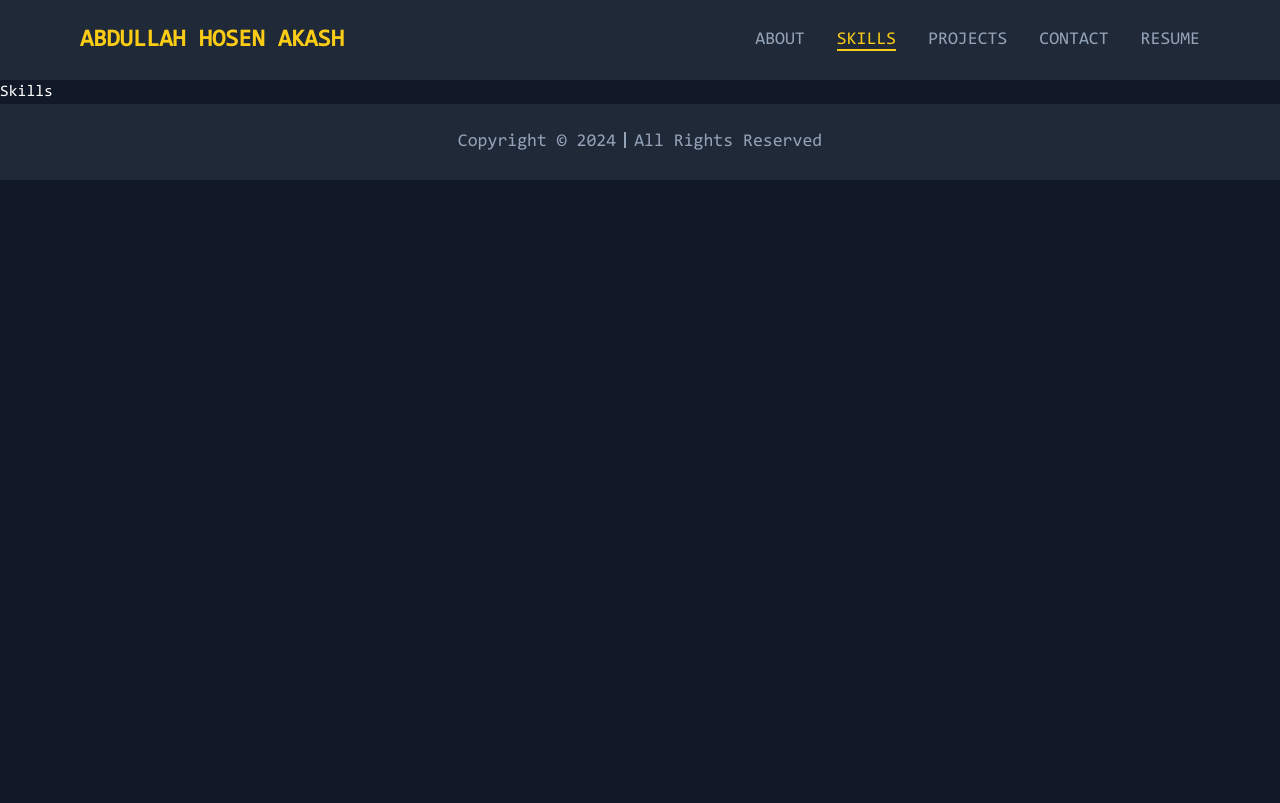
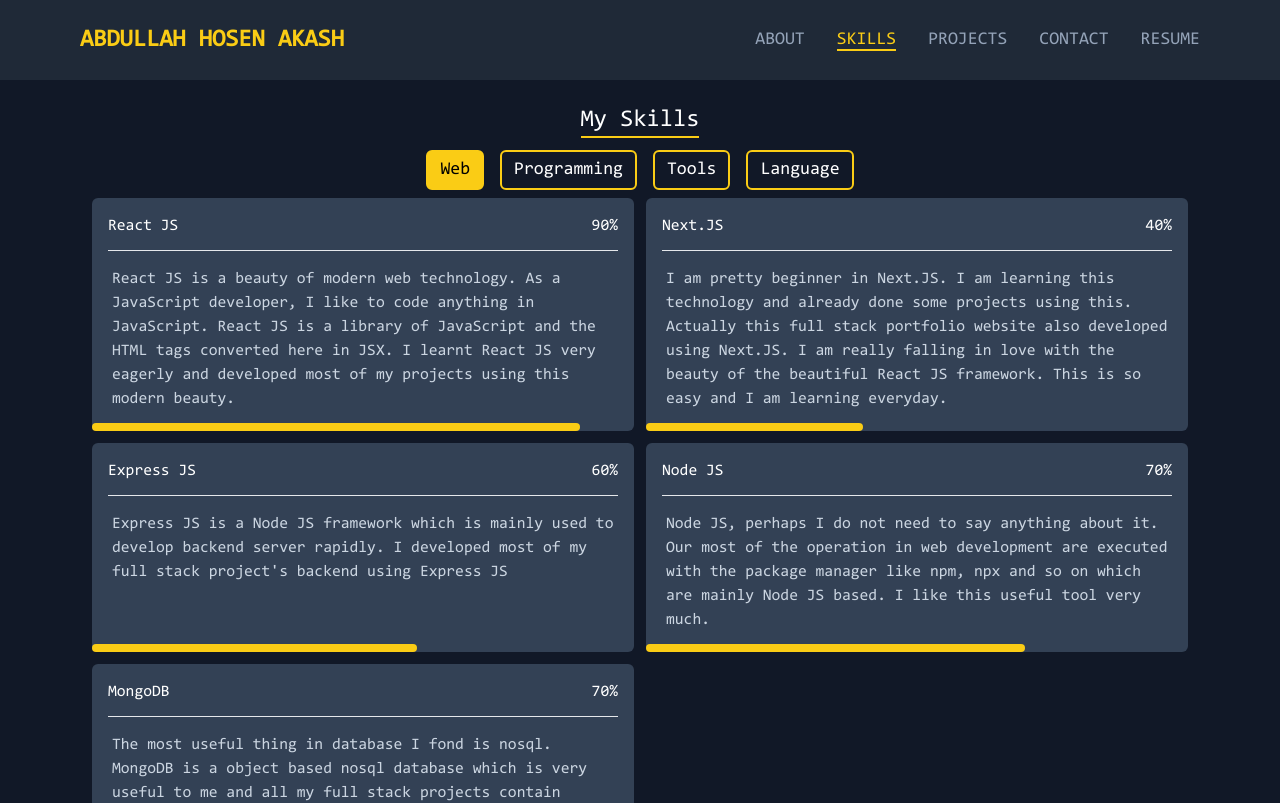
Before and after one commit to abdullahhosenakash/ah-akash, a Next.js app: page /skills in a window 1280 px wide. Shown: the top 803 px of the page. Built offline with nearby package versions, Linux system fonts and the light colour scheme.

Commit message:
skills page updated

```diff
--- a/app/_components/AboutSection/AboutSection.js
+++ b/app/_components/AboutSection/AboutSection.js
@@ -8,7 +8,7 @@ const AboutSection = () => {
       </h3>
       <p className='text-justify text-lg mt-2'>
         I am Abdullah Hosen Akash, a passionate web developer. I develop web
-        applications using JavaScript as my core skill is based on it. As a
+        applications using JavaScript, as my core skill is based on it. As a
         JavaScript developer, I like to do most of the task i.e. frontend,
         backend using JS. I have graduated with a bachelor&apos;s degree in
         Electronic and Communication Engineering from Hajee Mohammad Danesh
--- a/app/_components/SkillsSection/SkillsSection.js
+++ b/app/_components/SkillsSection/SkillsSection.js
@@ -4,7 +4,7 @@ import { useState } from 'react';
 import Link from 'next/link';
 import SkillsTemplate from '@/app/_components/SkillsSection/SkillsTemplate';
 import SkillsSelectionButton from '@/app/_components/SkillsSection/SkillsSelectionButton';
-import skills from '@/app/utils/skills';
+import skills from '@/app/_utils/skills';
 
 const SkillsSection = () => {
   const [selectedSkills, setSelectedSkills] = useState('web');
@@ -24,13 +24,15 @@ const SkillsSection = () => {
           />
         ))}
       </div>
-      {selectedSkills === 'web' && <SkillsTemplate skills={skills.web} />}
+      {selectedSkills === 'web' && <SkillsTemplate skillType={skills.web} />}
       {selectedSkills === 'programming' && (
-        <SkillsTemplate skills={skills.programming} />
+        <SkillsTemplate skillType={skills.programming} />
       )}
-      {selectedSkills === 'tools' && <SkillsTemplate skills={skills.tools} />}
+      {selectedSkills === 'tools' && (
+        <SkillsTemplate skillType={skills.tools} />
+      )}
       {selectedSkills === 'language' && (
-        <SkillsTemplate skills={skills.language} />
+        <SkillsTemplate skillType={skills.language} />
       )}
 
       <Link
--- a/app/_components/SkillsSection/SkillsTemplate.js
+++ b/app/_components/SkillsSection/SkillsTemplate.js
@@ -1,10 +1,42 @@
 import noorehuda from '@/app/_lib/getFont';
+import skills from '@/app/_utils/skills';
+import Link from 'next/link';
 
-const SkillsTemplate = ({ skills }) => {
+const SkillsTemplate = ({ skillType, from = '' }) => {
+  const [english1, arabic1, english2, arabic2, english3, arabic3, english4] =
+    skills?.language[3]?.description?.split('~');
+  const [git1, git2] = skills?.tools[0]?.description?.split('~');
+  const arabicDescription = (
+    <>
+      <span className=''>{english1}</span>
+      <span className={`text-2xl ${noorehuda.className}`}>{arabic1}</span>
+      <span className=''>{english2}</span>
+      <span className={`text-2xl ${noorehuda.className}`}>{arabic2}</span>
+      <span className=''>{english3}</span>
+      <span className={`text-2xl ${noorehuda.className}`}>{arabic3}</span>
+      <span className=''>{english4}</span>
+    </>
+  );
+  const gitDescription = (
+    <>
+      <span className=''>{git1}</span>
+      <Link
+        href='https://www.github.com/abdullahhosenakash'
+        target='_blank'
+        className='text-yellow-400 hover:underline'
+      >
+        {git2}
+      </Link>
+    </>
+  );
   return (
-    <div className='h-[21.6rem] lg:h-fit lg:border-0 border border-yellow-400 rounded-md p-2 lg:p-0 mt-2 lg:mt-0'>
+    <div
+      className={`h-[21.6rem] lg:h-fit lg:border-0 border border-yellow-400 rounded-md p-2 lg:p-0 mt-2 lg:mt-0 ${
+        from === 'skillsPage' && 'h-full border-0 p-0'
+      }`}
+    >
       <div className='grid grid-cols-1 lg:grid-cols-2 gap-3 lg:mt-2'>
-        {skills?.map((skill) => (
+        {skillType?.map((skill) => (
           <div
             className={`flex flex-col relative gap-3 bg-slate-700 rounded-md ${
               skill.skillName === 'عَرَبِيًّا (Arabic)'
@@ -26,6 +58,7 @@ const SkillsTemplate = ({ skills }) => {
               )}
               <span>{skill.percentage}</span>
             </div>{' '}
+            {from === 'skillsPage' && <hr />}
             <div
               className={`${
                 skill.percentage === '30%'
@@ -61,6 +94,15 @@ const SkillsTemplate = ({ skills }) => {
                   : ''
               } absolute bottom-0 left-0 border-b-8 border-yellow-400 rounded-lg`}
             />
+            {from === 'skillsPage' && (
+              <p className='text-slate-300 p-1'>
+                {skill.skillName === 'Git'
+                  ? gitDescription
+                  : skill.skillName === 'عَرَبِيًّا (Arabic)'
+                  ? arabicDescription
+                  : skill.description}
+              </p>
+            )}
           </div>
         ))}
       </div>
--- /dev/null
+++ b/app/_utils/skills.js
@@ -0,0 +1,96 @@
+const skills = {
+  web: [
+    {
+      skillName: 'React JS',
+      percentage: '90%',
+      description:
+        'React JS is a beauty of modern web technology. As a JavaScript developer, I like to code anything in JavaScript. React JS is a library of JavaScript and the HTML tags converted here in JSX. I learnt React JS very eagerly and developed most of my projects using this modern beauty.'
+    },
+    {
+      skillName: 'Next.JS',
+      percentage: '40%',
+      description:
+        'I am pretty beginner in Next.JS. I am learning this technology and already done some projects using this. Actually this full stack portfolio website also developed using Next.JS. I am really falling in love with the beauty of the beautiful React JS framework. This is so easy and I am learning everyday.'
+    },
+    {
+      skillName: 'Express JS',
+      percentage: '60%',
+      description:
+        "Express JS is a Node JS framework which is mainly used to develop backend server rapidly. I developed most of my full stack project's backend using Express JS"
+    },
+    {
+      skillName: 'Node JS',
+      percentage: '70%',
+      description:
+        'Node JS, perhaps I do not need to say anything about it. Our most of the operation in web development are executed with the package manager like npm, npx and so on which are mainly Node JS based. I like this useful tool very much.'
+    },
+    {
+      skillName: 'MongoDB',
+      percentage: '70%',
+      description:
+        'The most useful thing in database I fond is nosql. MongoDB is a object based nosql database which is very useful to me and all my full stack projects contain MongoDB as their database.'
+    }
+  ],
+  programming: [
+    {
+      skillName: 'JavaScript',
+      percentage: '90%',
+      description:
+        'JavaScript is, in word, a beauty of programming era. As a high level programming language, it do not need any extra hassle of knowing the dist or core knowledge about the machine where the code will be executed. The modern features of JavaScript made it easy to code the web very much. This is my primary and core skill.'
+    },
+    {
+      skillName: 'C',
+      percentage: '80%',
+      description:
+        'The beginning of my programming career was started with the C programming language. In my HSC period, I learnt some basic knowledge about it. Then during the very beginning of my university period, I learnt the most of the C programming language there. But I have never used this programming language after entering into web development career.'
+    },
+    {
+      skillName: 'Java',
+      percentage: '30%',
+      description:
+        'In the almost middle of my university period, there was a course on Java programming language. I learnt some basic concepts of object oriented programming (OOP) here.'
+    }
+  ],
+  tools: [
+    {
+      skillName: 'Git',
+      percentage: '60%',
+      description:
+        "Oh ho.. Git is the love of almost every web developers. Developer without git is like sea without water. I entered the git community in the very beginning of my web development career and saved or stored all my project's repositories in my github account. You can see my ~github account here."
+    },
+    {
+      skillName: 'Microsoft Office',
+      percentage: '70%',
+      description:
+        'Microsoft Office or MS Office is a very useful tool nowadays. During my whole university period, I used MS office many times and wrote my assignments, made my presentation slides and so on.'
+    }
+  ],
+  language: [
+    {
+      skillName: 'বাংলা (Bangla)',
+      percentage: '100%',
+      description:
+        'বাংলা আমার মাতৃভাষা। আমি বাংলাকে ভালবাসি, বাংলা ভাষাকে ভালবাসি, বাংলাদেশকে ভালবাসি। (Bangla or Bengali is my mother language or native language. I love Bangla, I love Bangla language, I love Bangladesh).'
+    },
+    {
+      skillName: 'English',
+      percentage: '80%',
+      description:
+        'As an international language, English is a way of communication with various people and Alhamdulillah, I have learnt almost everything in this language.'
+    },
+    {
+      skillName: 'Hindi',
+      percentage: '50%',
+      description:
+        "I am a Bangladeshi where my neighboring country is India. That's why the language of India i.e. Hindi is learnt by me very easily. I can understand most of the Hindi language speech but can't speech in Hindi as well."
+    },
+    {
+      skillName: 'عَرَبِيًّا (Arabic)',
+      percentage: '30%',
+      description:
+        "As a muslim, I love arabic language as this is the language of Al-Quran. I am not so much fluent at this language but know some basic terms and patterns. Some sentences like ~'اَنَا مُسْلِمٌ'~ or 'I am muslim', ~'مَا اِسْمُكَ ؟'~ or 'What is your name?', ~'اِسْمِيْ عَبْدُاللّٰهِ'~ or 'My name is Abdullah' are known in this language. Once again, I am not expert in this language but I love this."
+    }
+  ]
+};
+
+export default skills;
--- a/app/about/page.js
+++ b/app/about/page.js
@@ -19,7 +19,7 @@ const About = () => {
         <p className='lg:text-justify text-center lg:w-3/4'>
           I am Abdullah Hosen Akash, a full stack web developer based in
           Jashore, Bangladesh. I have been building stuff on the web since 2022
-          and done many projects based on frontend, backend and full Stack
+          and done many projects based on frontend, backend and full stack
           technologies. My focus is on creating engaging, accessible &
           performant interfaces for my clients.
         </p>
--- a/app/api/projects/route.js
+++ b/app/api/projects/route.js
@@ -1,4 +1,4 @@
-import collection from '@/app/utils/mongodb';
+import collection from '@/app/_utils/mongodb';
 import { NextResponse } from 'next/server';
 
 export async function GET(request) {
--- a/app/skills/page.js
+++ b/app/skills/page.js
@@ -1,5 +1,54 @@
+'use client';
+
+import { useState } from 'react';
+import SkillsSelectionButton from '@/app/_components/SkillsSection/SkillsSelectionButton';
+import skills from '@/app/_utils/skills';
+import SkillsTemplate from '../_components/SkillsSection/SkillsTemplate';
+
 const Skills = () => {
-  return <section>Skills</section>;
+  const [selectedSkills, setSelectedSkills] = useState('web');
+
+  return (
+    <section className='lg:px-20 lg:mt-6 m-3 mb-6 lg:h-screen'>
+      <h3 className='text-2xl border-b-2 border-yellow-400 w-fit mx-auto'>
+        My Skills
+      </h3>
+      <div className='lg:flex grid grid-cols-2 lg:gap-4 gap-2 lg:justify-center mt-3 text-lg'>
+        {Object.keys(skills)?.map((skill) => (
+          <SkillsSelectionButton
+            key={skill}
+            selectedSkills={selectedSkills}
+            setSelectedSkills={setSelectedSkills}
+            skill={skill}
+          />
+        ))}
+      </div>
+
+      {selectedSkills === 'web' && (
+        <div>
+          <SkillsTemplate skillType={skills?.web} from='skillsPage' />
+        </div>
+      )}
+
+      {selectedSkills === 'programming' && (
+        <div>
+          <SkillsTemplate skillType={skills?.programming} from='skillsPage' />
+        </div>
+      )}
+
+      {selectedSkills === 'tools' && (
+        <div>
+          <SkillsTemplate skillType={skills?.tools} from='skillsPage' />
+        </div>
+      )}
+
+      {selectedSkills === 'language' && (
+        <div>
+          <SkillsTemplate skillType={skills?.language} from='skillsPage' />
+        </div>
+      )}
+    </section>
+  );
 };
 
 export default Skills;
```
Also changed, not shown: app/utils/skills.js (deleted, +0 -68 lines), app/_utils/mongodb.js (renamed from app/utils/mongodb.js).
